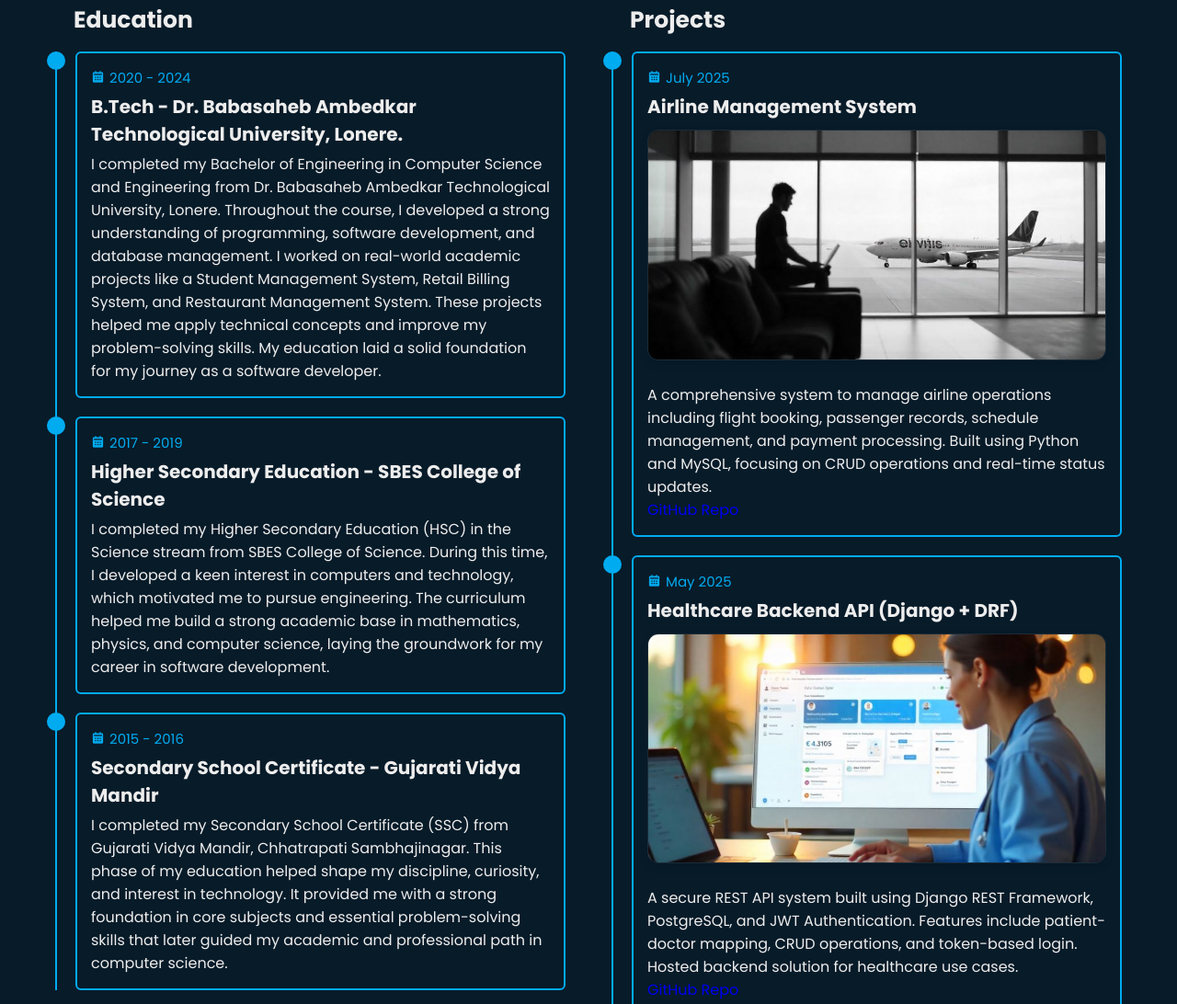
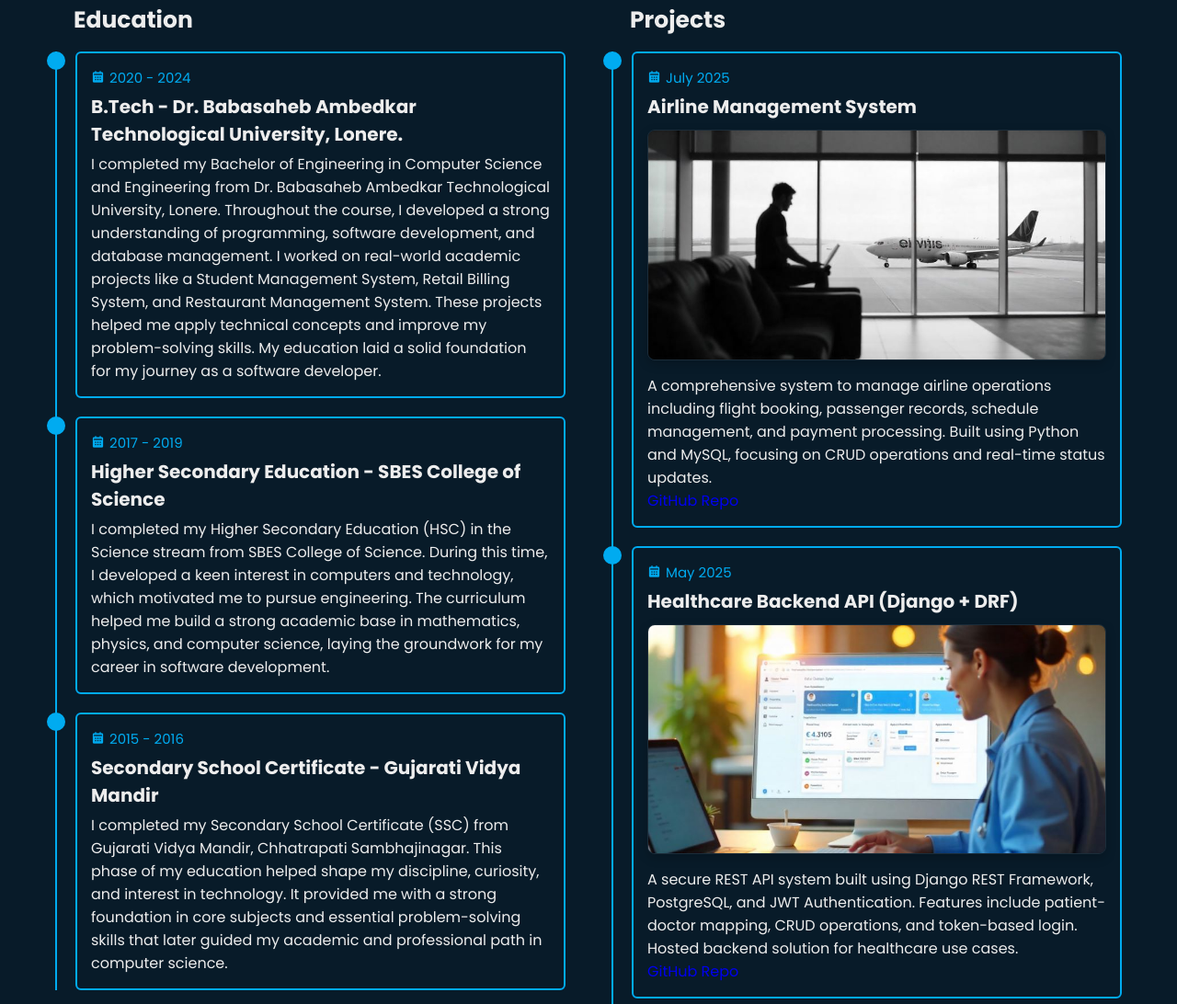
Before and after one commit to AniketSonawane11/Personal_Portfolio, a plain HTML site: page index.html in a window 1280 px wide. Shown: the part 1791-2883 px from the top of the page at 92% size. Drawn offline with nearby package versions, Linux system fonts and the light colour scheme.

Commit message:
Added portfolio website files

```diff
--- a/css/style.css
+++ b/css/style.css
@@ -474,15 +474,13 @@ span{
 /* Add this inside your style.css file */
 
 .project-image {
+display: block;
   width: 100%;
   max-width: 800px;
   height: auto;
-  border-radius: 12px;
-  margin-top: 10px;
-  margin-bottom: 15px;
-  box-shadow: 0 4px 10px rgba(0, 0, 0, 0.1);
-  transition: transform 0.3s ease-in-out;
-  object-fit: cover;
+  margin: 1rem auto;
+  border-radius: 8px;
+  box-shadow: 0 4px 12px rgba(0,0,0,0.2);
 }
 
 /* Add a hover effect (optional) */
```
